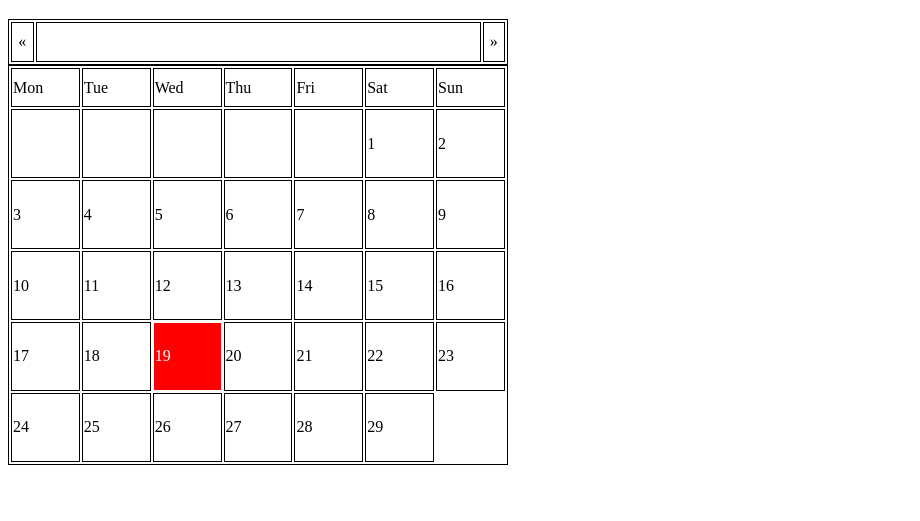
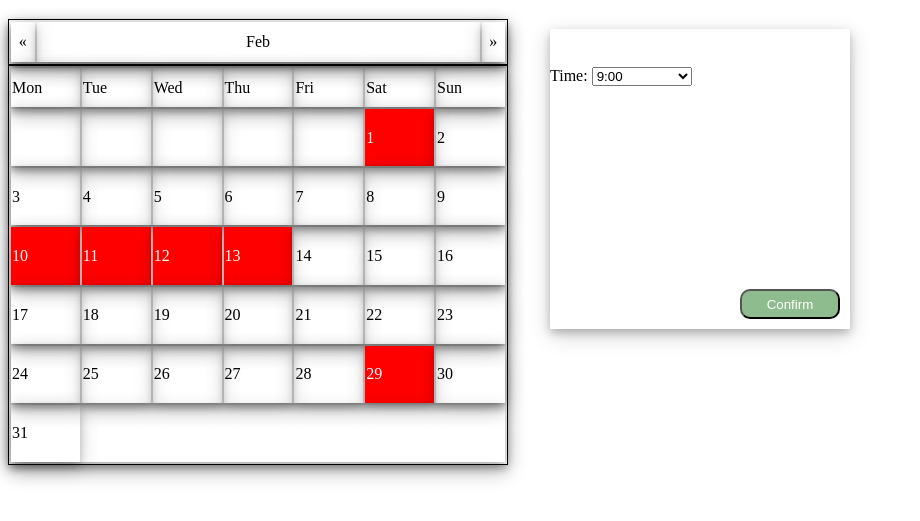
Before and after one commit to frankyfdr/booking_JS, a plain HTML site: page index.html in a window 1280 px wide. Shown: the part 61-582 px from the top of the page, without its empty margins (0-920 px from the left). Drawn offline with Linux system fonts and the light colour scheme.

Commit message:
Add files via upload

```diff
--- a/index.html
+++ b/index.html
@@ -4,41 +4,77 @@
 <head>
 
      <script>
+         const getDaysInMonth = date =>
+             new Date(date.getFullYear(), date.getMonth() + 1, 0).getDate();
 
-       function myFunction()
+
+        function daySelect(day,status)
          {
-             var num = 19;
+             document.getElementById("bookDay").innerHTML ="Day  "+day;
+
+
+         }
+
+
+       function myFunction(click)
+         {
+
+             if(click == null)
+                 month = new Date().getMonth();
+             else
+                 month = new Date().getMonth()+click;
+
+             console.log(month);
+
+             var num = [1,10,11,13,29,12];
              var startday = 6;
-             var daysMonth  = new Date(2020, 2, 0).getDate();
+             var daysMonth  = getDaysInMonth(new Date(2020, month));
+             console.log()
                var week =
         "<tr id=\"week\"> <td class=\"wk\">Mon</td><td class=\"wk\">Tue</td><td class=\"wk\">Wed</td> <td class=\"wk\">Thu</td><td class=\"wk\">Fri</td> <td class=\"wk\">Sat</td><td class=\"wk\">Sun</td></tr>";
                 var text = week+"<tr>";
                 var day = 1;
+
+
                 for(var idx = 1;day <= daysMonth;idx++)
                 {
 
-                    //alert(idx);
                     if(idx == startday || startday == -1)
                         {
+                        var isoff = false;
+                        num.forEach(function(element){
+
+                            if(element == day)
+                                {
+                                    isoff= true;
+
+                                }
+
+                             })
+                            if(isoff==true)
+                                 text +="<td id=\"day\" class=\"off\">";
+                                 else
+                                    text +="<td id=\"day\" onclick=\"daySelect("+day+",'free')\" class=\"days\">" ;
 
 
-                            if(num == day)
-                            text +="<td class=\"off\">";
-                            else
-                           text +="<td class=\"days\">" ;
-                        text += day+"</td>";
+                                text += day+"</td>";
+                                day++;
 
-                        day++;
-                        startday = -1;
-                        //idx=1;
+                            if(idx % 7 == 0)
+                                {
+                                    text+= "</tr><tr>";
+
+                                }
+
+                                startday = -1;
                         }
                     else
                         {
                             text +="<td class=\"day\"></td>";
+
                         }
 
-                    if(idx % 7 == 0)
-                        text+= "</tr><tr>"
+
                 }
                 document.getElementById("monthdays").innerHTML = text;
             }
@@ -51,12 +87,12 @@
     <h1>
         Booking
     </h1>
-<body onload="myFunction()">
+<body onload="myFunction(+1)">
     <table id="header">
     <tr class="month">
-        <td align="center">«</td>
-         <td id="monthtext"></td>
-         <td align="center">»</td>
+        <td align="center" onclick="myFunction('1')">«</td>
+         <td id="monthtext">Feb</td>
+         <td align="center" onclick="myFunction('2')">»</td>
     </tr>
     </table>
     <table id="monthdays">
@@ -65,6 +101,21 @@
 
     </table>
 
+    <div class="DayInfo">
+        <form>
+           <label id="bookDay"></label>
+            <br>
+        Time:
+            <select class="time" name="time">
+              <option value="9:00">9:00</option>
+              <option value="10:00">10:00</option>
+              <option value="11:00">11:00</option>
+              <option value="12:00">12:00</option>
+
+        </select>
+        <input type="button" class="btnOK" value="Confirm"/>
+        </form>
+    </div>
 </body>
 
 </html>
--- a/style.css
+++ b/style.css
@@ -7,16 +7,19 @@ table{
     height: 400px;
     border: 1px solid;
     table-layout: fixed;
+    box-shadow: 0 4px 8px 0 rgba(0, 0, 0, 0.2), 0 6px 20px 0 rgba(0, 0, 0, 0.19);
 }
 td,tr{
-    border: 1px solid;
 
+   box-shadow: 0 4px 8px 0 rgba(0, 0, 0, 0.2), 0 6px 20px 0 rgba(0, 0, 0, 0.19);
+    margin: 20px;
 }
 .month{
     height: 40px;
 }
 #monthtext{
     width: 90%;
+    text-align: center;
 }
 #week{
     height: 10%;
@@ -29,4 +32,35 @@ td,tr{
 .off{
     background-color: red;
     color:white;
+    cursor: not-allowed;
 }
+.DayInfo{
+     box-shadow: 0 4px 8px 0 rgba(0, 0, 0, 0.2), 0 6px 20px 0 rgba(0, 0, 0, 0.19);
+    position: absolute;
+    width: 300px;
+    height: 300px;
+    top: 90px;
+    left: 550px;
+
+}
+.time{
+    margin-top: 20px;
+    width: 100px;
+}
+.days:hover{
+    transition: 0.5s;
+    background-color:  grey;
+    opacity: 0.4;
+    color:white;
+}
+.btnOK{
+    position: absolute;
+    text-decoration: none;
+    background-color: darkseagreen;
+    color:white;
+    border-radius: 10px;
+    right: 10px;
+    bottom: 10px;
+    width: 100px;
+    height: 30px;
+}
```
